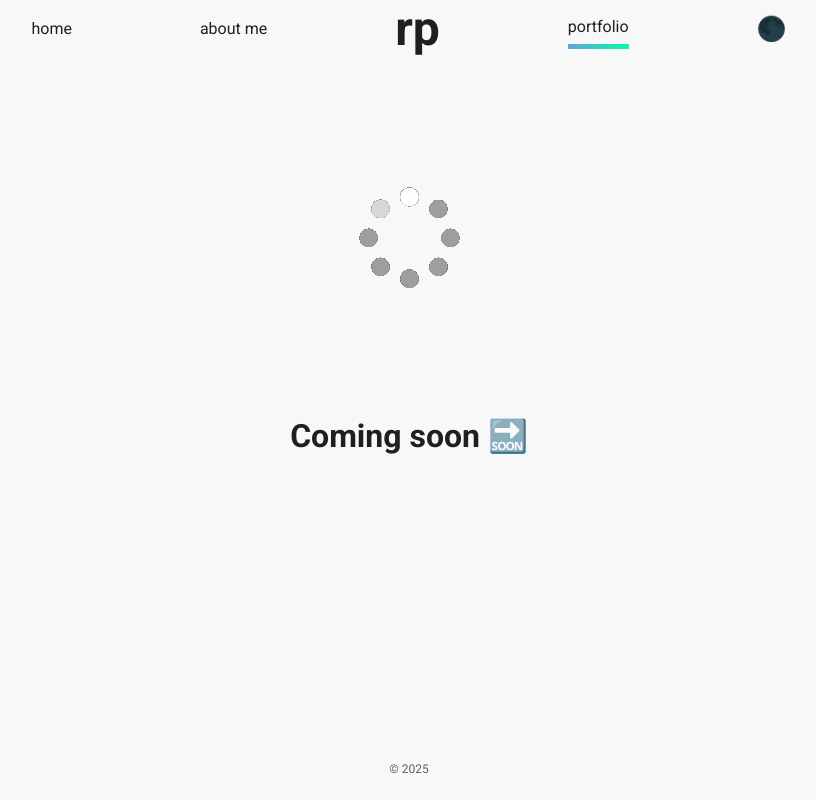
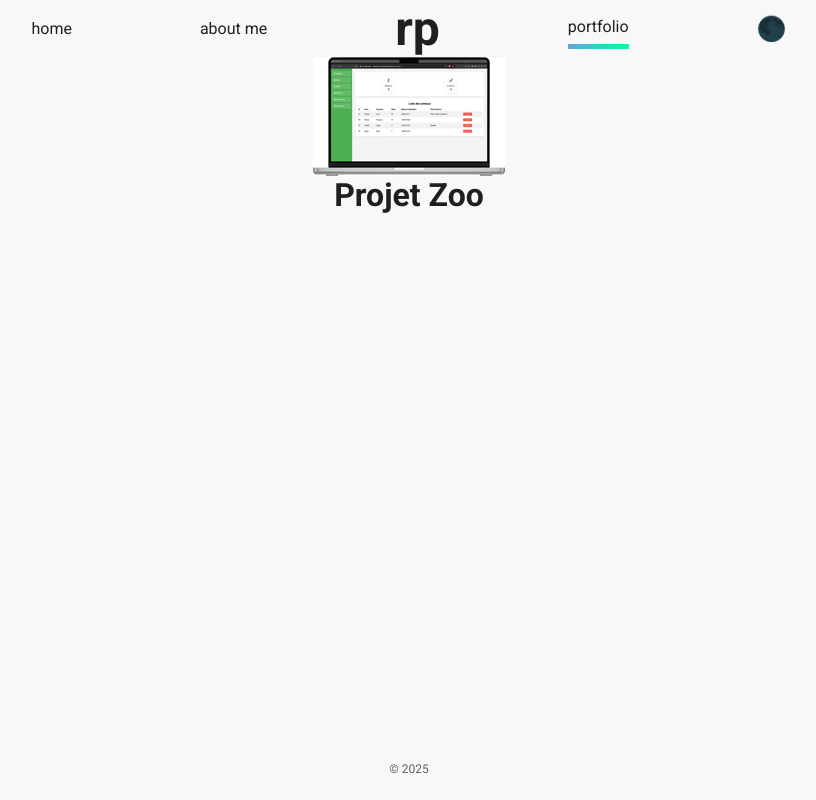
Before and after one commit to romainp12/portfolio, a React (Create React App) app: page /portfolio in a window 1280 px wide. Shown: the whole page, without its empty margins (231-1047 px from the left). Built offline with nearby package versions, Linux system fonts and the light colour scheme; the HTML template or start-up script is replaced by a standard one.

Commit message:
Update Info.js

```diff
--- a/src/info/Info.js
+++ b/src/info/Info.js
@@ -1,5 +1,5 @@
 import self from "../img/self.png"
-import mock1 from "../img/load2.gif"
+import mock1 from "../img/mockk.png"
 
 export let colors = ["rgb(0,255,164)", "rgb(166,104,255)"];
 
@@ -81,8 +81,8 @@ export const info = {
     ],
     portfolio: [
         {
-            title: "Coming soon 🔜",
-            live: "#",
+            title: "Projet Zoo",
+            live: "http://romainp12-zoo.fwh.is/login.php",
             source: "#",
             image: mock1
         }
```
